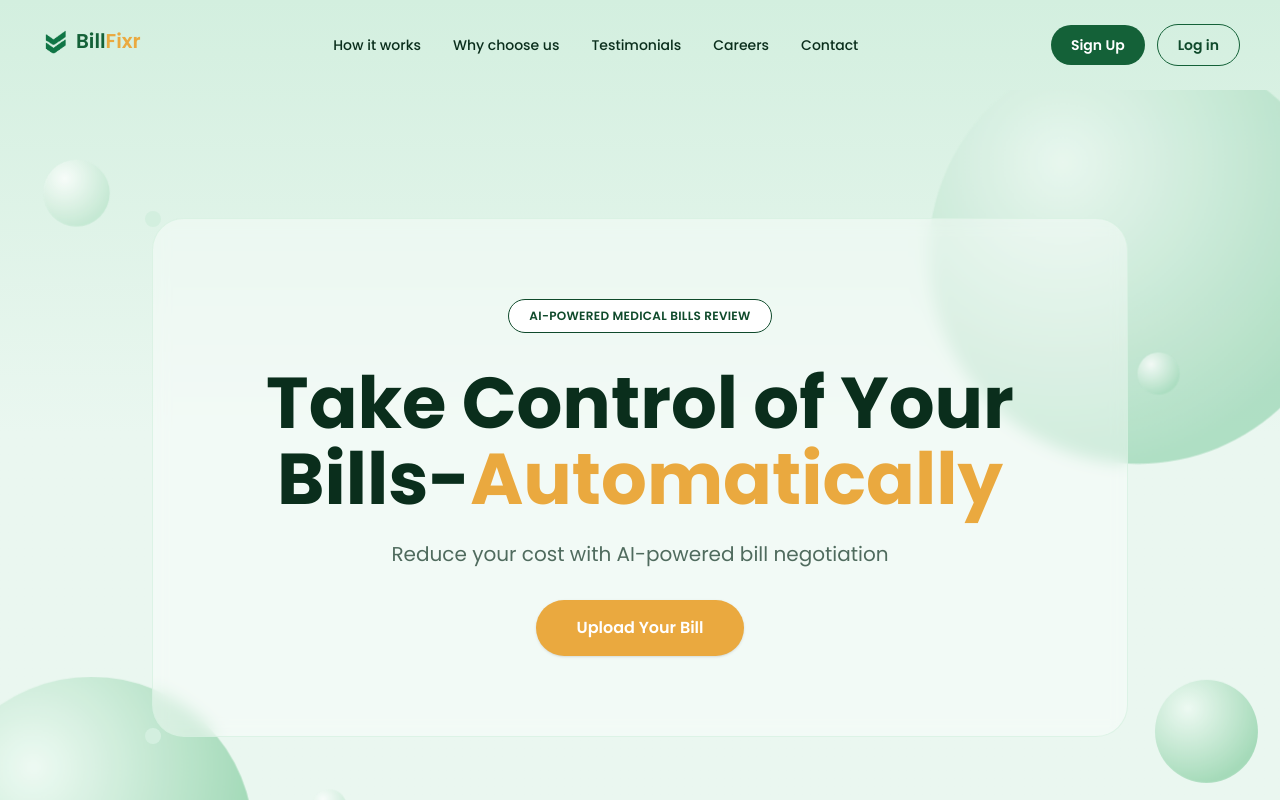
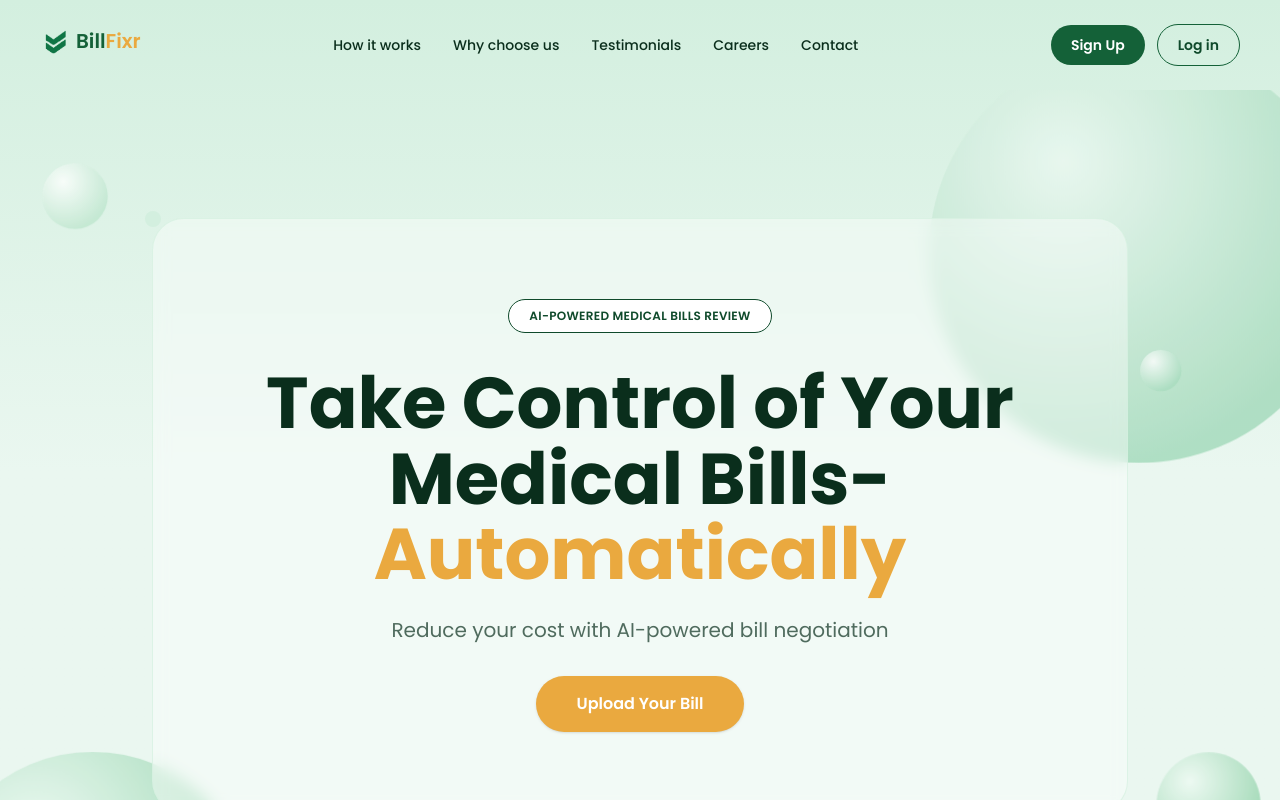
Before and after one commit to BillFixr-Solutions-L-L-C/BillFixr-Web-App, a Next.js app: page / in a window 1280 px wide. Shown: the top 800 px of the page. Built offline with nearby package versions, Linux system fonts and the light colour scheme.

Commit message:
Add "Medical" to the Hero heading
"Take Control of Your Bills-Automatically" -> "...Your Medical
Bills-Automatically".

```diff
--- a/src/components/landing/Hero.tsx
+++ b/src/components/landing/Hero.tsx
@@ -64,7 +64,7 @@ export default function Hero() {
           </span>
 
           <h1 className="mt-8 font-sans text-4xl font-bold leading-[1.05] text-primary-900 sm:text-7xl">
-            Take Control of Your Bills-
+            Take Control of Your Medical Bills-
             <span className="text-accent-500">Automatically</span>
           </h1>
 
```
